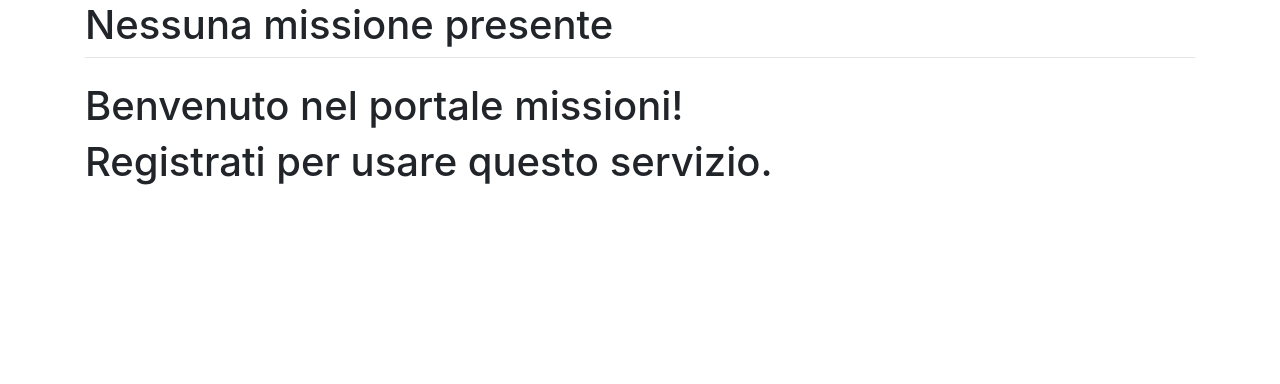
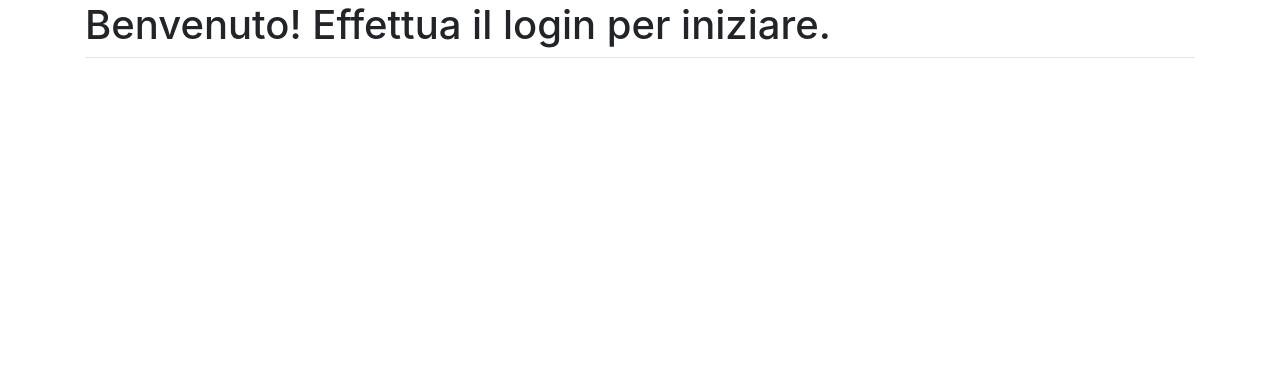
Before and after one commit to prittt/missioni-unimore, a Django app: template templates/Rimborsi/index.html in a window 1280 px wide. Shown: the part 77-461 px from the top of the page. Run offline with Django 3.2, Linux system fonts and the light colour scheme; the template is opened without the code that fills it, so the values that code supplies are empty; some libraries are stand-ins or nearby versions.

Commit message:
Update index.html

```diff
--- a/templates/Rimborsi/index.html
+++ b/templates/Rimborsi/index.html
@@ -3,11 +3,12 @@
 {% load crispy_forms_tags %}
 
 {% block title %}Missioni{% endblock %}
+
 {% block h1title %}
     {% if missioni_passate %}
         Le mie missioni
     {% else %}
-        Nessuna missione presente
+         Benvenuto! Effettua il login per iniziare.
     {% endif %}
 {% endblock %}
 
@@ -77,8 +78,7 @@
                 </script>
             {% endif %}
         {% else %}
-            <h1>Benvenuto nel portale missioni!</h1>
-            <h1>Registrati per usare questo servizio.</h1>
+
         {% endif %}
 
     {% endspaceless %}
--- a/templates/Rimborsi/missione.html
+++ b/templates/Rimborsi/missione.html
@@ -79,9 +79,9 @@
 
         <hr>
         <h3><a tabindex="0" class="popover-dismiss" role="button" data-toggle="popover"
-               data-trigger="focus" title="Trasporti (Rimborso Chilometrico)"
+               data-trigger="focus" title="Trasporti"
                data-content="Se una tratta non ha spese, ma deve ricevere un'indennità chilometrica, inserirla popolando il campo spesa a
-            0."><i
+            0. Per le tratte che non devono ricevere un'indennità chilometrica lasciare il campo km vuoto."><i
             class="fa fa-info-circle fa-1x" aria-hidden="true"></i></a> Trasporti:
         </h3>
         <form action="{% url 'RimborsiApp:salva_trasporti'  id=missione.id %}" method="post">{% csrf_token %}
--- a/templates/registration/login.html
+++ b/templates/registration/login.html
@@ -87,8 +87,8 @@
                 <div class="modal-footer">
                     <a href="{% url 'shibboleth:login' 1 %}?{{ request.GET.urlencode }}" id="invia-richiesta-modal"
                        type="button" class="btn btn-primary">Sì</a>
-                    <a href="{% url 'shibboleth:test' %}?{{ request.GET.urlencode }}" id="invia-richiesta-modal"
-                       type="button" class="btn btn-primary">test</a>
+{#                    <a href="{% url 'shibboleth:test' %}?{{ request.GET.urlencode }}" id="invia-richiesta-modal"#}
+{#                       type="button" class="btn btn-primary">test</a>#}
                     <a href="{% url 'shibboleth:login' 0 %}?{{ request.GET.urlencode }}" id="invia-richiesta-modal"
                        type="button" class="btn btn-secondary">No</a>
                 </div>
```
